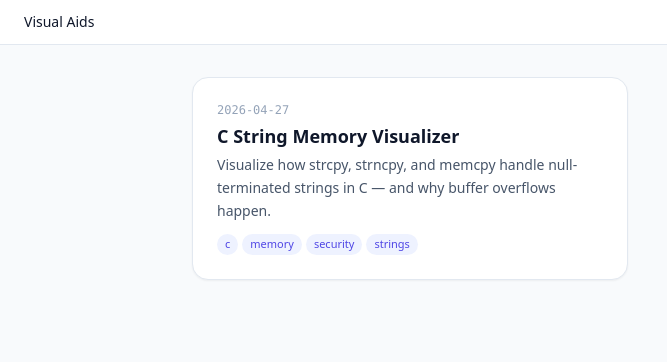
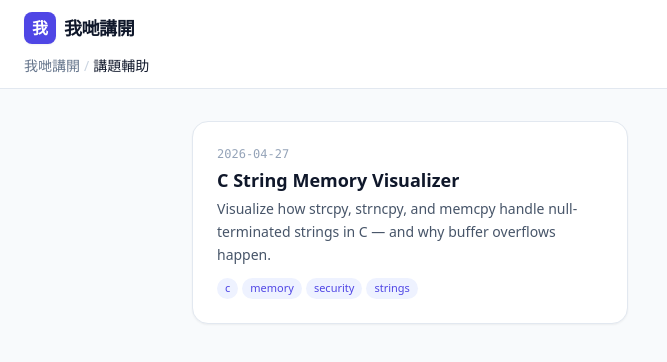
Before and after one commit to hkfosschat/visual-aids, a React (Vite) app: page / in a window 1280 px wide. Shown: the top 362 px of the page, without its empty margins (0-667 px from the left). Built offline with nearby package versions, Linux system fonts and the light colour scheme.

Commit message:
feat: add main site branding header and rename to 講題輔助

```diff
--- a/index.html
+++ b/index.html
@@ -3,7 +3,7 @@
   <head>
     <meta charset="UTF-8" />
     <meta name="viewport" content="width=device-width, initial-scale=1.0" />
-    <title>Visual Aids</title>
+    <title>講題輔助</title>
     <script src="https://cdn.tailwindcss.com"></script>
   </head>
   <body>
--- a/src/components/SiteHeader.jsx
+++ b/src/components/SiteHeader.jsx
@@ -7,8 +7,22 @@ import React from 'react';
  * Supports 3+ levels.
  */
 export default function SiteHeader({ crumbs = [] }) {
+  const MAIN_SITE_NAME = "我哋講開";
+  const MAIN_SITE_URL = "https://hkfosschat.github.io/";
+
   return (
-    <header className="site-header w-full bg-white border-b border-slate-200 px-6 py-3">
+    <header className="site-header w-full bg-white border-b border-slate-200 px-6 py-3 flex flex-col gap-3">
+      {/* Branding Row */}
+      <a href={MAIN_SITE_URL} className="flex items-center gap-2 w-fit hover:opacity-80 transition-opacity">
+        <div className="w-8 h-8 bg-indigo-600 rounded-lg flex items-center justify-center text-white font-bold shadow-sm">
+          我
+        </div>
+        <span className="text-lg font-bold text-slate-900 tracking-tight">
+          {MAIN_SITE_NAME}
+        </span>
+      </a>
+
+      {/* Breadcrumb Row */}
       <nav aria-label="breadcrumb">
         <ol className="flex items-center gap-1 text-sm text-slate-500 flex-wrap">
           {crumbs.map((crumb, i) => {
--- a/src/index.jsx
+++ b/src/index.jsx
@@ -37,10 +37,10 @@ const BASE = import.meta.env.BASE_URL; // e.g. /visual-aids/
 function App() {
   return (
     <div className="flex flex-col min-h-screen">
-      <SiteHeader crumbs={[{ label: 'Visual Aids' }]} />
+      <SiteHeader crumbs={[{ label: '我哋講開', href: 'https://hkfosschat.github.io/' }, { label: '講題輔助' }]} />
       <div className="page-content flex-1 bg-slate-50 p-8 font-sans">
         <div className="max-w-4xl mx-auto">
-          <h1 className="sr-only">Visual Aids</h1>
+          <h1 className="sr-only">講題輔助</h1>
           <div className="grid grid-cols-1 sm:grid-cols-2 gap-6">
             {aids.map(aid => (
               <a
--- a/src/nav-transitions.js
+++ b/src/nav-transitions.js
@@ -79,7 +79,7 @@ async function showSkeletonFrame(destUrl, dir) {
   const intermediateSegment = dir === 'forward' ? segments[1] : segments[segments.length - 2];
   const label = intermediateSegment
     ? intermediateSegment.replace(/^\d{8}-/, '').replace(/-/g, ' ').replace(/\b\w/g, c => c.toUpperCase())
-    : 'Visual Aids';
+    : '講題輔助';
 
   // Build skeleton DOM
   const skeleton = document.createElement('div');
@@ -92,7 +92,7 @@ async function showSkeletonFrame(destUrl, dir) {
 
   skeleton.innerHTML = `
     <div style="background:#fff;border-bottom:1px solid #e2e8f0;padding:0.75rem 1.5rem;">
-      <span style="font-size:0.875rem;color:#94a3b8;">Visual Aids / </span>
+      <span style="font-size:0.875rem;color:#94a3b8;">我哋講開 / 講題輔助 / </span>
       <span style="font-size:0.875rem;color:#1e293b;font-weight:500;">${label}</span>
     </div>
     <div style="flex:1;background:#f8fafc;padding:2rem;">
--- a/vite.config.js
+++ b/vite.config.js
@@ -51,7 +51,8 @@ function generateHtmlShell(slug) {
       import SiteHeader from '/src/components/SiteHeader.jsx';
       const base = '/${REPO_NAME}/';
       const crumbs = [
-        { label: 'Visual Aids', href: base },
+        { label: '我哋講開', href: 'https://hkfosschat.github.io/' },
+        { label: '講題輔助', href: base },
         { label: appMeta ? appMeta.title : '${title}' },
       ];
       const root = createRoot(document.getElementById('root'));
```
Also changed, not shown: .spec/PLAN-branding.md (added), 1 other file (tests, documents, lock files or other folders).
